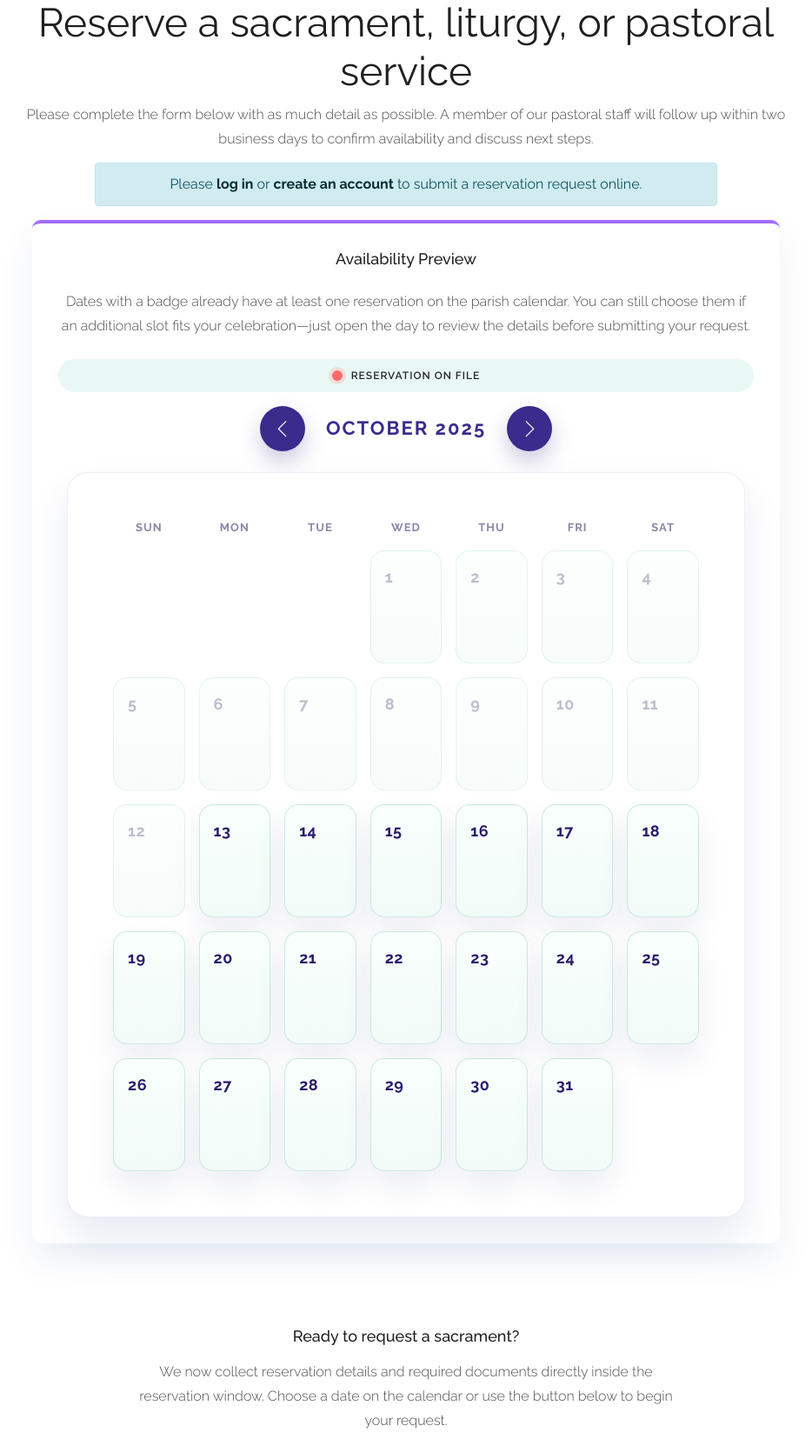
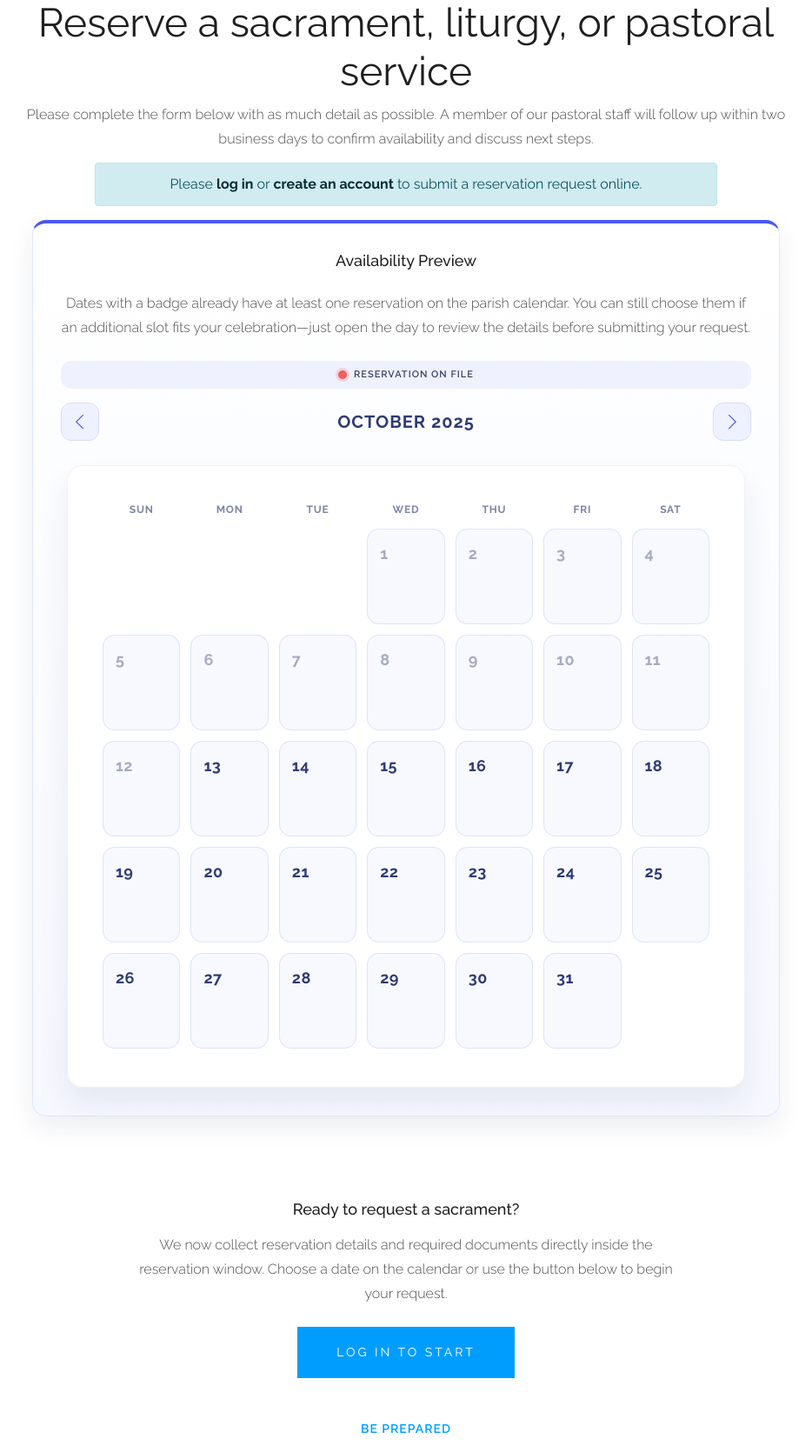
Before and after one commit to Gabszy10/timo, a PHP site: page /reservation.php in a window 1280 px wide. Shown: the part 658-2328 px from the top of the page at 87% size, without its empty margins (173-1107 px from the left). Run offline with PHP 8.4, Linux system fonts and the light colour scheme; data that the repository does not hold is empty; some libraries are stand-ins or nearby versions.

Commit message:
Restyle reservation availability calendar

```diff
--- a/css/style.css
+++ b/css/style.css
@@ -36,16 +36,18 @@
 .service_card,
 .schedule_card {
     background: #ffffff;
-    border-radius: 10px;
-    box-shadow: 0 20px 40px rgba(15, 61, 145, 0.08);
-    padding: 30px;
+    border-radius: 16px;
+    box-shadow: 0 12px 30px rgba(23, 35, 79, 0.08);
+    padding: 32px;
 }
 
 .reservation_calendar {
-    border-top: 4px solid #a26dff;
+    border: 1px solid #e0e6ff;
+    border-top: 4px solid #4958f3;
     max-width: 860px;
     margin-left: auto;
     margin-right: auto;
+    background: linear-gradient(180deg, #ffffff 0%, #f6f8ff 100%);
 }
 
 .reservation_calendar h4,
@@ -60,92 +62,100 @@
     display: flex;
     justify-content: center;
     align-items: center;
-    gap: 12px;
+    gap: 14px;
 }
 
 .calendar_legend {
     display: inline-flex;
     align-items: center;
-    gap: 16px;
+    gap: 14px;
     font-weight: 600;
     text-transform: uppercase;
-    font-size: 12px;
+    font-size: 11px;
     letter-spacing: 1px;
-    padding: 10px 18px;
-    border-radius: 999px;
-    background: rgba(74, 196, 164, 0.12);
+    padding: 8px 16px;
+    border-radius: 12px;
+    background: rgba(73, 88, 243, 0.08);
+    color: #394163;
 }
 
 .calendar_legend span {
     display: inline-flex;
     align-items: center;
-    gap: 10px;
+    gap: 8px;
 }
 
 .calendar_legend .legend {
-    width: 12px;
-    height: 12px;
+    width: 10px;
+    height: 10px;
     border-radius: 50%;
     display: inline-block;
-    background: #ff6b6b;
-    box-shadow: 0 0 0 4px rgba(255, 107, 107, 0.18);
-    border: 1px solid rgba(255, 107, 107, 0.4);
+    background: #f25f5c;
+    box-shadow: 0 0 0 3px rgba(242, 95, 92, 0.2);
+    border: 1px solid rgba(242, 95, 92, 0.4);
 }
 
 .availability_calendar {
     display: flex;
     flex-direction: column;
-    gap: 24px;
-    align-items: center;
+    gap: 28px;
+    align-items: stretch;
 }
 
 .calendar_navigation {
     display: flex;
     align-items: center;
-    justify-content: center;
-    gap: 16px;
+    justify-content: space-between;
+    gap: 12px;
     width: 100%;
 }
 
 .calendar_nav_button {
-    width: 52px;
-    height: 52px;
-    border-radius: 50%;
-    border: none;
-    background: #3a2b8c;
-    color: #ffffff;
+    width: 44px;
+    height: 44px;
+    border-radius: 12px;
+    border: 1px solid #d6dcff;
+    background: #eef1ff;
+    color: #3d4ee0;
     display: inline-flex;
     align-items: center;
     justify-content: center;
-    font-size: 20px;
-    transition: background 0.2s ease, transform 0.2s ease, box-shadow 0.2s ease;
-    box-shadow: 0 12px 24px rgba(58, 43, 140, 0.25);
+    font-size: 18px;
+    transition: background 0.2s ease, color 0.2s ease, transform 0.2s ease, box-shadow 0.2s ease;
+    box-shadow: none;
     cursor: pointer;
+}
+
+.calendar_nav_button i {
+    line-height: 1;
 }
 
 .calendar_nav_button:not(:disabled):hover,
 .calendar_nav_button:not(:disabled):focus {
-    background: #4ac4a4;
-    box-shadow: 0 16px 26px rgba(74, 196, 164, 0.4);
-    transform: translateY(-2px);
+    background: #3d4ee0;
+    color: #ffffff;
+    box-shadow: 0 12px 22px rgba(61, 78, 224, 0.25);
+    transform: translateY(-1px);
     outline: none;
 }
 
 .calendar_nav_button:disabled {
-    background: rgba(58, 43, 140, 0.35);
+    background: #f2f4ff;
+    color: #b6bce0;
+    border-color: #eaedff;
     box-shadow: none;
     cursor: not-allowed;
     transform: none;
 }
 
 .calendar_nav_label {
-    font-size: 22px;
+    font-size: 20px;
     font-weight: 700;
-    letter-spacing: 2px;
+    letter-spacing: 1px;
     text-transform: uppercase;
-    color: #3a2b8c;
+    color: #2f3b75;
     text-align: center;
-    min-width: 200px;
+    flex: 1;
 }
 
 .calendar_month_container {
@@ -156,56 +166,31 @@
 
 .calendar_month {
     background: #ffffff;
-    border-radius: 24px;
-    padding: 36px;
-    box-shadow: 0 25px 45px rgba(15, 61, 145, 0.1);
-    border: 1px solid rgba(58, 43, 140, 0.08);
+    border-radius: 18px;
+    padding: 28px 28px 32px;
+    box-shadow: 0 18px 35px rgba(23, 35, 79, 0.08);
+    border: 1px solid rgba(61, 78, 224, 0.08);
     display: flex;
     flex-direction: column;
-    gap: 20px;
+    gap: 18px;
     width: 100%;
     max-width: 780px;
     margin: 0 auto;
 }
 
-.calendar_month_header {
-    display: flex;
-    align-items: center;
-    justify-content: space-between;
-    gap: 12px;
-}
-
-.calendar_month_header::after,
-.calendar_month_header::before {
-    content: "";
-    flex: 1;
-    height: 1px;
-    background: linear-gradient(90deg, rgba(74, 196, 164, 0), rgba(74, 196, 164, 0.35), rgba(74, 196, 164, 0));
-}
-
-.calendar_month_header h5 {
-    margin: 0;
-    font-weight: 700;
-    letter-spacing: 1.2px;
-    font-size: 18px;
-    color: #3a2b8c;
-    text-transform: uppercase;
-    white-space: nowrap;
-}
-
 .calendar_table {
     width: 100%;
     border-collapse: separate;
-    border-spacing: 16px;
+    border-spacing: 12px;
     table-layout: fixed;
 }
 
 .calendar_table th {
     text-align: center;
     text-transform: uppercase;
-    font-size: 13px;
-    color: #8b86aa;
-    letter-spacing: 1px;
+    font-size: 12px;
+    color: #7d85a5;
+    letter-spacing: 0.8px;
 }
 
 .calendar_table td {
@@ -215,18 +200,16 @@
 
 .calendar_day {
     position: relative;
-    min-height: 130px;
-    background: #ffffff;
-    border-radius: 16px;
-    padding: 16px;
-    border: 1px solid rgba(58, 43, 140, 0.08);
+    min-height: 110px;
+    background: #f8f9ff;
+    border-radius: 14px;
+    padding: 14px 14px 12px;
+    border: 1px solid transparent;
     display: flex;
     flex-direction: column;
-    justify-content: space-between;
-    align-items: flex-start;
-    transition: box-shadow 0.3s ease, transform 0.3s ease;
+    gap: 12px;
+    transition: box-shadow 0.2s ease, transform 0.2s ease, border-color 0.2s ease, background 0.2s ease;
     height: 100%;
-    box-shadow: 0 18px 35px rgba(28, 40, 101, 0.08);
 }
 
 .calendar_day.is_clickable {
@@ -235,26 +218,28 @@
 
 .calendar_day.is_disabled {
     cursor: not-allowed;
-    opacity: 0.55;
-    background: linear-gradient(180deg, #f1f2f8 0%, #eceef5 100%);
-    box-shadow: none;
+    color: #a6abc1;
+    background: #f2f3f8;
+    border-color: #eceef6;
 }
 
 .calendar_day.is_disabled .day_number,
 .calendar_day.is_disabled .day_label {
-    color: #8b86aa;
+    color: inherit;
 }
 
 .calendar_day.is_clickable:focus,
 .calendar_day.is_clickable:focus-visible {
     outline: none;
-    box-shadow: 0 0 0 3px rgba(58, 43, 140, 0.28);
+    box-shadow: 0 0 0 3px rgba(73, 88, 243, 0.3);
     transform: translateY(-1px);
 }
 
 .calendar_day.is_clickable:hover {
-    transform: translateY(-3px);
-    box-shadow: 0 16px 35px rgba(15, 61, 145, 0.16);
+    transform: translateY(-2px);
+    box-shadow: 0 16px 28px rgba(61, 78, 224, 0.16);
+    background: #edf0ff;
+    border-color: rgba(61, 78, 224, 0.3);
 }
 
 .calendar_day.is_empty {
@@ -267,56 +252,89 @@
 .calendar_day .day_number {
     font-weight: 700;
     font-size: 18px;
-    color: #2b1b6b;
-    letter-spacing: 0.5px;
+    color: #2f3b75;
+    letter-spacing: 0.4px;
 }
 
 .calendar_day .day_label {
-    margin-top: 12px;
+    margin-top: auto;
     align-self: flex-start;
-    font-size: 12px;
+    font-size: 11px;
     line-height: 1.2;
     font-weight: 600;
-    letter-spacing: 0.5px;
-    padding: 6px 12px;
+    letter-spacing: 0.3px;
+    padding: 5px 10px;
     border-radius: 999px;
     text-transform: none;
-    background: rgba(74, 196, 164, 0.15);
-    color: #1f7b5b;
-    border: 1px solid rgba(74, 196, 164, 0.25);
+    background: rgba(61, 78, 224, 0.12);
+    color: #27337a;
+    border: 1px solid rgba(61, 78, 224, 0.18);
+}
+
+@media (max-width: 768px) {
+    .availability_calendar {
+        gap: 20px;
+    }
+
+    .calendar_navigation {
+        flex-wrap: wrap;
+        justify-content: center;
+    }
+
+    .calendar_nav_label {
+        order: 3;
+        width: 100%;
+    }
 }
 
 @media (max-width: 576px) {
+    .reservation_calendar {
+        padding: 28px 22px;
+    }
+
     .calendar_nav_button {
-        width: 44px;
-        height: 44px;
-        font-size: 18px;
+        width: 40px;
+        height: 40px;
+        font-size: 16px;
     }
 
     .calendar_nav_label {
-        font-size: 18px;
-        letter-spacing: 1px;
-        min-width: 0;
+        font-size: 16px;
+        letter-spacing: 0.6px;
     }
 
     .calendar_month {
-        padding: 28px 20px;
+        padding: 24px 18px 28px;
+    }
+
+    .calendar_table {
+        border-spacing: 8px;
     }
 
     .calendar_day {
-        min-height: 110px;
-        padding: 14px;
+        min-height: 96px;
+        padding: 12px;
+        gap: 10px;
+    }
+
+    .calendar_day .day_number {
+        font-size: 16px;
+    }
+
+    .calendar_day .day_label {
+        font-size: 10px;
+        padding: 4px 9px;
     }
 }
 
 .calendar_day.status_available {
-    background: linear-gradient(180deg, #f8fffc 0%, #f2fbf7 100%);
-    border-color: rgba(64, 171, 140, 0.24);
+    background: #f8f9ff;
+    border-color: rgba(73, 88, 243, 0.14);
 }
 
 .calendar_day.status_booked {
-    background: linear-gradient(180deg, #fdfcff 0%, #f7f9ff 100%);
-    border-color: rgba(255, 107, 107, 0.35);
+    background: #fff4f4;
+    border-color: rgba(242, 95, 92, 0.45);
 }
 
 .calendar_day.status_booked::after {
@@ -324,18 +342,18 @@
     position: absolute;
     top: 12px;
     right: 12px;
-    width: 10px;
-    height: 10px;
+    width: 8px;
+    height: 8px;
     border-radius: 50%;
-    background: #ff6b6b;
-    box-shadow: 0 0 0 4px rgba(255, 107, 107, 0.18);
+    background: #f25f5c;
+    box-shadow: 0 0 0 3px rgba(242, 95, 92, 0.22);
     pointer-events: none;
 }
 
 .calendar_day.status_booked .day_label {
-    background: rgba(255, 107, 107, 0.12);
-    color: #bb2d2d;
-    border-color: rgba(255, 107, 107, 0.28);
+    background: rgba(242, 95, 92, 0.14);
+    color: #8e1e1c;
+    border-color: rgba(242, 95, 92, 0.32);
 }
 
 .schedule_card {
```
